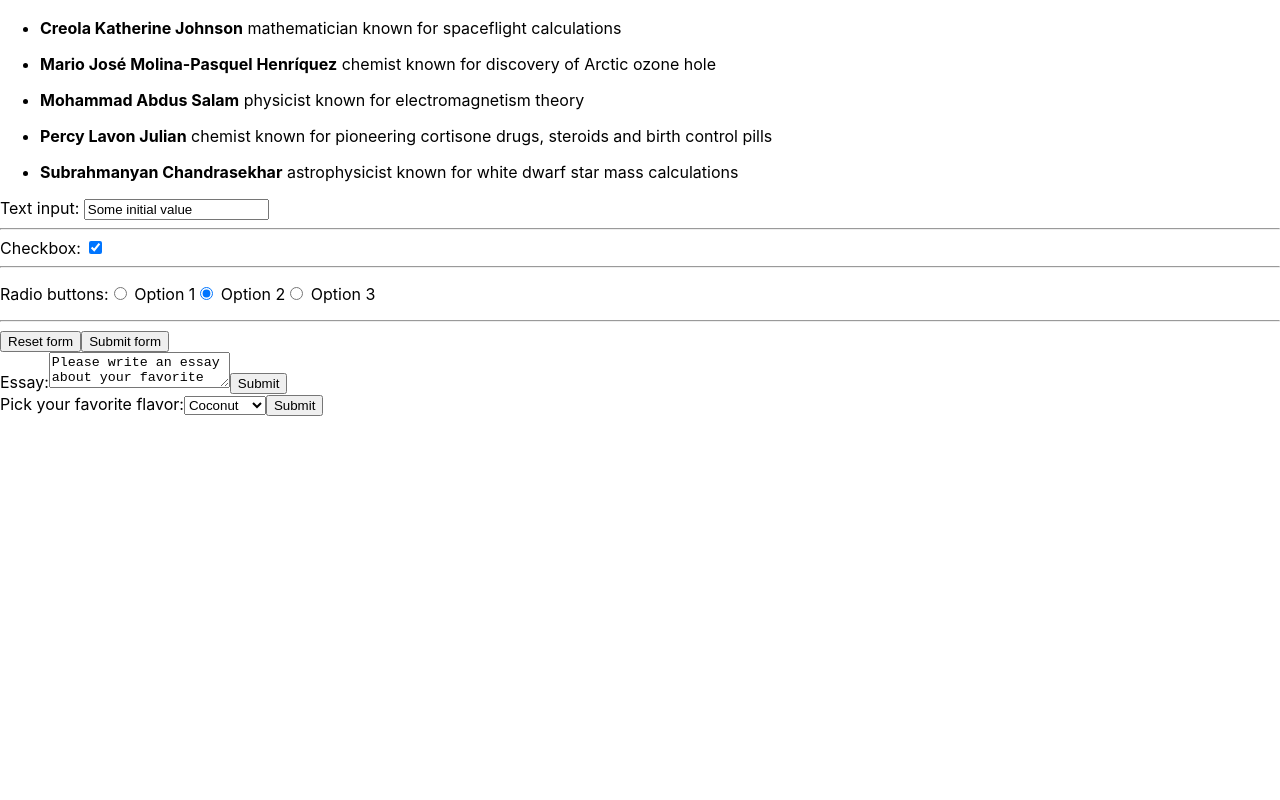
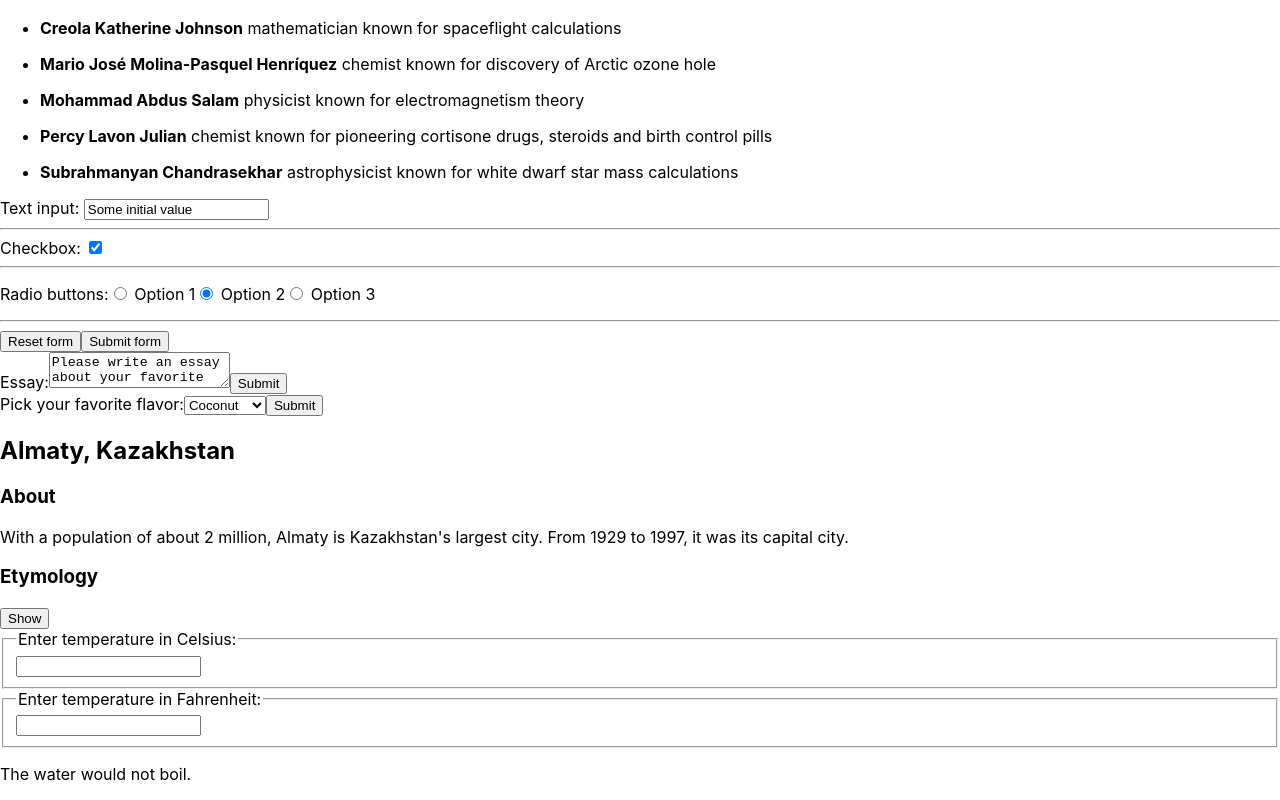
Before and after one commit to muthulakshmimurugan/reactjs, a React (Create React App) app: page / in a window 1280 px wide. Shown: the part 808-1608 px from the top of the page. Before the commit the page ends 1224 px from the top, so only its background shows below. Built offline with nearby package versions, Linux system fonts and the light colour scheme.

Commit message:
lifting state

```diff
--- a/src/App.js
+++ b/src/App.js
@@ -9,6 +9,8 @@ import List from './renderingList';
 import MyForm from './forms';
 import EssayForm from './textarea';
 import FlavorForm from './select';
+import Accordion from './sharingComponents';
+import Calculator from './calculator';
 
  function AppTest() {
   const messages = ['React', 'Re: React', 'Re:Re: React'];
@@ -24,6 +26,8 @@ import FlavorForm from './select';
       <MyForm />
      <EssayForm />
     <FlavorForm />
+    <Accordion />
+    <Calculator />
     </div>
 
 
--- /dev/null
+++ b/src/calculator.js
@@ -0,0 +1,95 @@
+import React from 'react';
+const scaleNames = {
+    c: 'Celsius',
+    f: 'Fahrenheit'
+  };
+
+  function toCelsius(fahrenheit) {
+    return (fahrenheit - 32) * 5 / 9;
+  }
+
+  function toFahrenheit(celsius) {
+    return (celsius * 9 / 5) + 32;
+  }
+
+  function tryConvert(temperature, convert) {
+    const input = parseFloat(temperature);
+    if (Number.isNaN(input)) {
+      return '';
+    }
+    const output = convert(input);
+    const rounded = Math.round(output * 1000) / 1000;
+    return rounded.toString();
+  }
+
+  function BoilingVerdict(props) {
+    if (props.celsius >= 100) {
+      return <p>The water would boil.</p>;
+    }
+    return <p>The water would not boil.</p>;
+  }
+
+  class TemperatureInput extends React.Component {
+    constructor(props) {
+      super(props);
+      this.handleChange = this.handleChange.bind(this);
+    }
+
+    handleChange(e) {
+      this.props.onTemperatureChange(e.target.value);
+    }
+
+    render() {
+      const temperature = this.props.temperature;
+      const scale = this.props.scale;
+      return (
+        <fieldset>
+          <legend>Enter temperature in {scaleNames[scale]}:</legend>
+          <input value={temperature}
+                 onChange={this.handleChange} />
+        </fieldset>
+      );
+    }
+  }
+
+  class Calculator extends React.Component {
+    constructor(props) {
+      super(props);
+      this.handleCelsiusChange = this.handleCelsiusChange.bind(this);
+      this.handleFahrenheitChange = this.handleFahrenheitChange.bind(this);
+      this.state = {temperature: '', scale: 'c'};
+    }
+
+    handleCelsiusChange(temperature) {
+      this.setState({scale: 'c', temperature});
+    }
+
+    handleFahrenheitChange(temperature) {
+      this.setState({scale: 'f', temperature});
+    }
+
+    render() {
+      const scale = this.state.scale;
+      const temperature = this.state.temperature;
+      const celsius = scale === 'f' ? tryConvert(temperature, toCelsius) : temperature;
+      const fahrenheit = scale === 'c' ? tryConvert(temperature, toFahrenheit) : temperature;
+
+      return (
+        <div>
+          <TemperatureInput
+            scale="c"
+            temperature={celsius}
+            onTemperatureChange={this.handleCelsiusChange} />
+          <TemperatureInput
+            scale="f"
+            temperature={fahrenheit}
+            onTemperatureChange={this.handleFahrenheitChange} />
+          <BoilingVerdict
+            celsius={parseFloat(celsius)} />
+        </div>
+      );
+    }
+  }
+
+
+  export default Calculator;
--- /dev/null
+++ b/src/sharingComponents.js
@@ -0,0 +1,44 @@
+import { useState } from 'react';
+
+export default function Accordion() {
+  const [activeIndex, setActiveIndex] = useState(0);
+  return (
+    <>
+      <h2>Almaty, Kazakhstan</h2>
+      <Panel
+        title="About"
+        isActive={activeIndex === 0}
+        onShow={() => setActiveIndex(0)}
+      >
+        With a population of about 2 million, Almaty is Kazakhstan's largest city. From 1929 to 1997, it was its capital city.
+      </Panel>
+      <Panel
+        title="Etymology"
+        isActive={activeIndex === 1}
+        onShow={() => setActiveIndex(1)}
+      >
+        The name comes from <span lang="kk-KZ">алма</span>, the Kazakh word for "apple" and is often translated as "full of apples". In fact, the region surrounding Almaty is thought to be the ancestral home of the apple, and the wild <i lang="la">Malus sieversii</i> is considered a likely candidate for the ancestor of the modern domestic apple.
+      </Panel>
+    </>
+  );
+}
+
+function Panel({
+  title,
+  children,
+  isActive,
+  onShow
+}) {
+  return (
+    <section className="panel">
+      <h3>{title}</h3>
+      {isActive ? (
+        <p>{children}</p>
+      ) : (
+        <button onClick={onShow}>
+          Show
+        </button>
+      )}
+    </section>
+  );
+}
```
